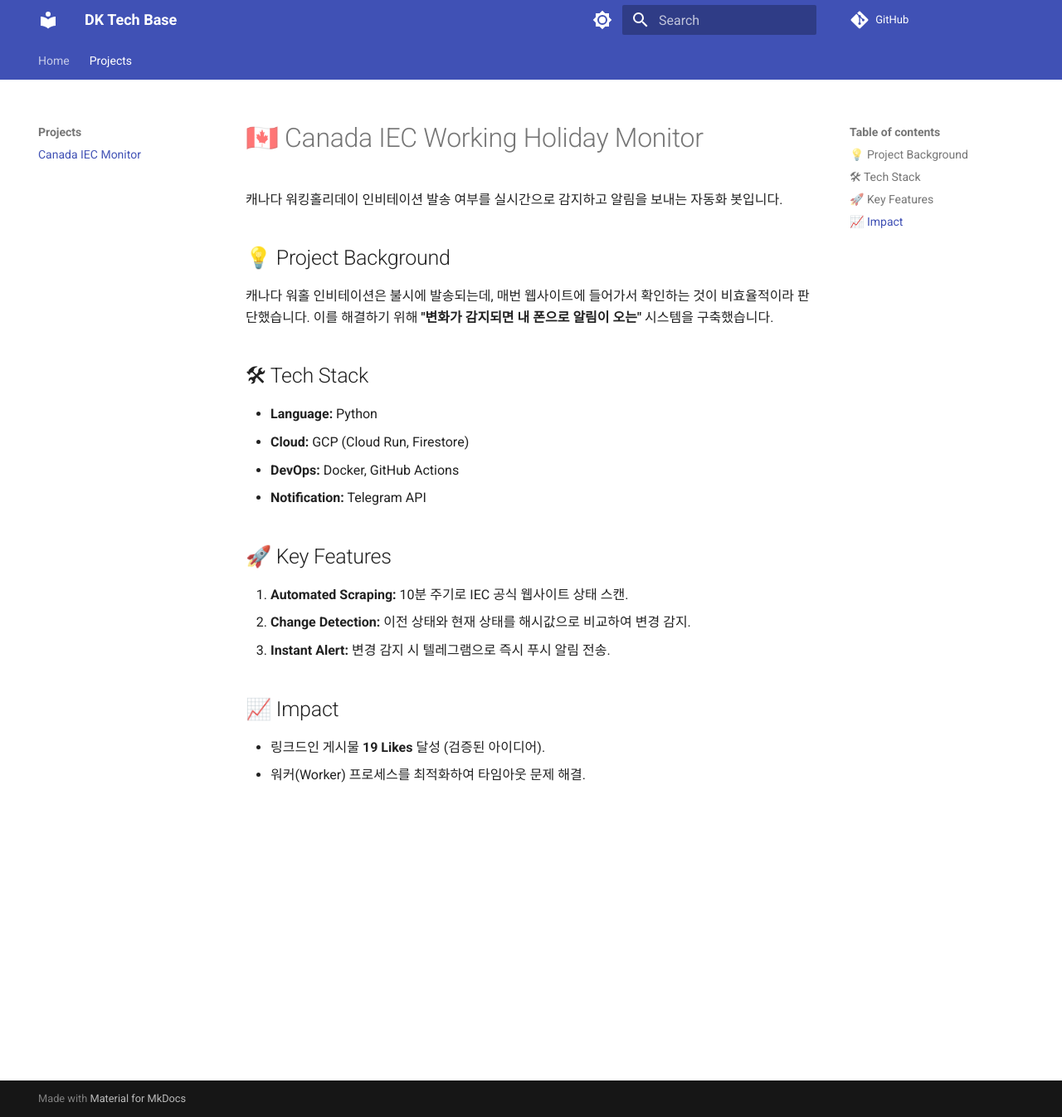
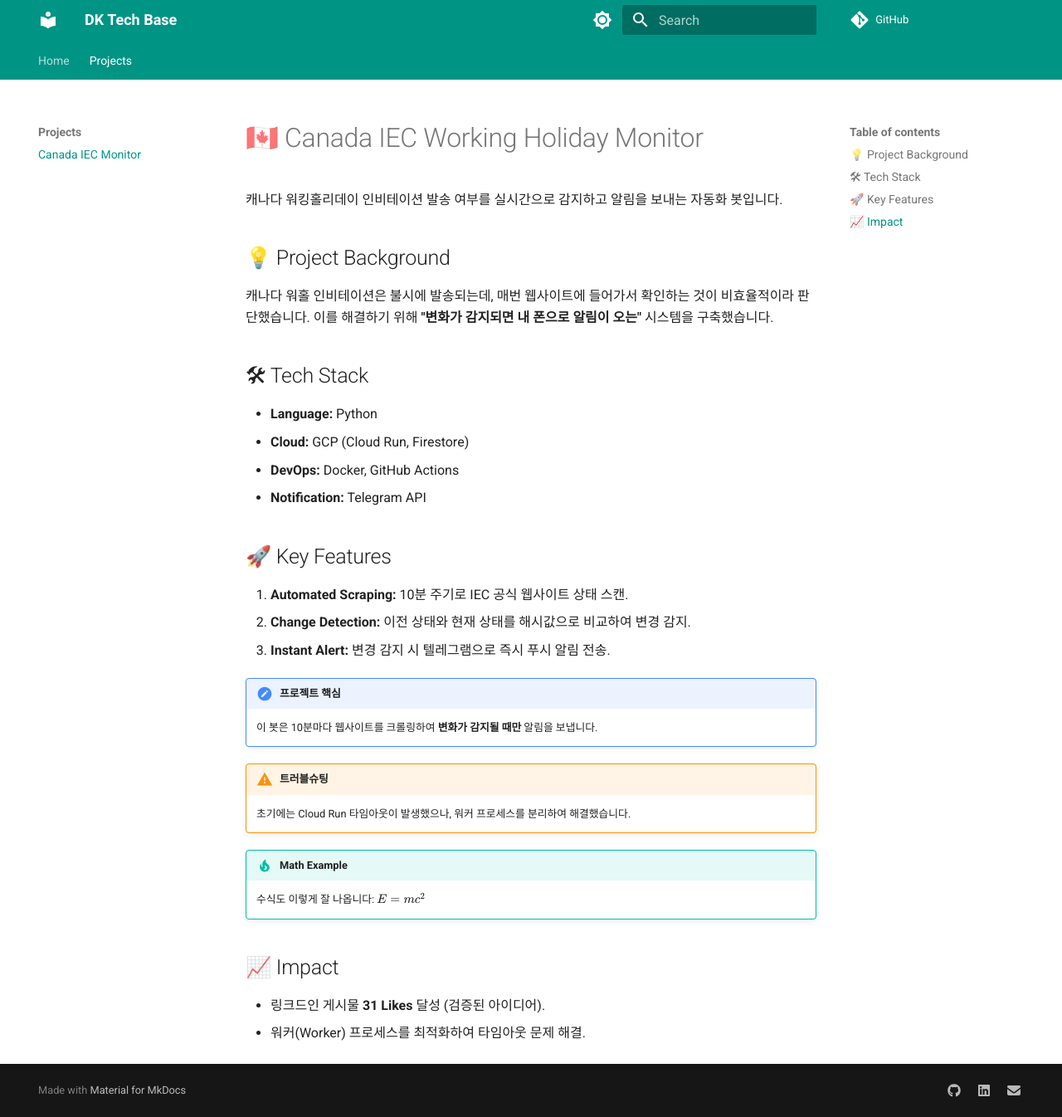
Before and after one commit to dkang919/tech-base, an MkDocs documentation site: the page built from docs/projects/iec-monitor.md, in a window 1280 px wide and 1346 px high. Shown: the whole window at 83% size. Built offline with MkDocs 1.6.1 and Material for MkDocs 9.7.7, drawn with Linux system fonts in a browser that asks for light colours; comment, search, counter and statistics services are not loaded.

Commit message:
Fix layout and add admonition style

```diff
--- a/docs/projects/iec-monitor.md
+++ b/docs/projects/iec-monitor.md
@@ -16,6 +16,17 @@
 2.  **Change Detection:** 이전 상태와 현재 상태를 해시값으로 비교하여 변경 감지.
 3.  **Instant Alert:** 변경 감지 시 텔레그램으로 즉시 푸시 알림 전송.
 
+
+!!! note "프로젝트 핵심"
+    이 봇은 10분마다 웹사이트를 크롤링하여 **변화가 감지될 때만** 알림을 보냅니다.
+
+!!! warning "트러블슈팅"
+    초기에는 Cloud Run 타임아웃이 발생했으나, 워커 프로세스를 분리하여 해결했습니다.
+
+!!! tip "Math Example"
+    수식도 이렇게 잘 나옵니다: $E=mc^2$
+
+
 ## 📈 Impact
-* 링크드인 게시물 **19 Likes** 달성 (검증된 아이디어).
+* 링크드인 게시물 **31 Likes** 달성 (검증된 아이디어).
 * 워커(Worker) 프로세스를 최적화하여 타임아웃 문제 해결.
--- a/mkdocs.yml
+++ b/mkdocs.yml
@@ -10,7 +10,22 @@ theme:
       toggle:
         icon: material/brightness-7
         name: Switch to dark mode
-    - scheme: slate # 다크 모드
+    - scheme: slate # 다크 모드theme:
+  name: material
+  # (기존 palette 설정 유지하되, 아래 속성 추가)
+  palette:
+    - scheme: default
+      primary: teal   # 추천: teal, indigo, slate, black
+      accent: purple  # 버튼 등 포인트 컬러
+      toggle:
+        icon: material/brightness-7
+        name: Switch to dark mode
+    - scheme: slate
+      primary: teal
+      accent: purple
+      toggle:
+        icon: material/brightness-4
+        name: Switch to light mode
       toggle:
         icon: material/brightness-4
         name: Switch to light mode
@@ -26,9 +41,27 @@ markdown_extensions:
   - pymdownx.inlinehilite
   - pymdownx.snippets
   - pymdownx.superfences
-  - admonition # 팁/경고 박스 사용 가능
+  - admonition            # [필수] 박스 기능
+  - pymdownx.details      # [필수] 접었다 폈다 하는 기능
+  - pymdownx.arithmatex:  # [필수] 수식 기능 ($E=mc^2$)
+      generic: true
+
+extra_javascript:
+  - javascripts/mathjax.js
+  - https://polyfill.io/v3/polyfill.min.js?features=es6
+  - https://cdn.jsdelivr.net/npm/mathjax@3/es5/tex-mml-chtml.js
 
 nav:
   - Home: index.md
   - Projects:
       - Canada IEC Monitor: projects/iec-monitor.md
+
+
+extra:
+  social:
+    - icon: fontawesome/brands/github
+      link: https://github.com/dkang919
+    - icon: fontawesome/brands/linkedin
+      link: https://www.linkedin.com/in/danielkdw/
+    - icon: fontawesome/solid/envelope
+      link: mailto:kangd1990@gmail.com
```
